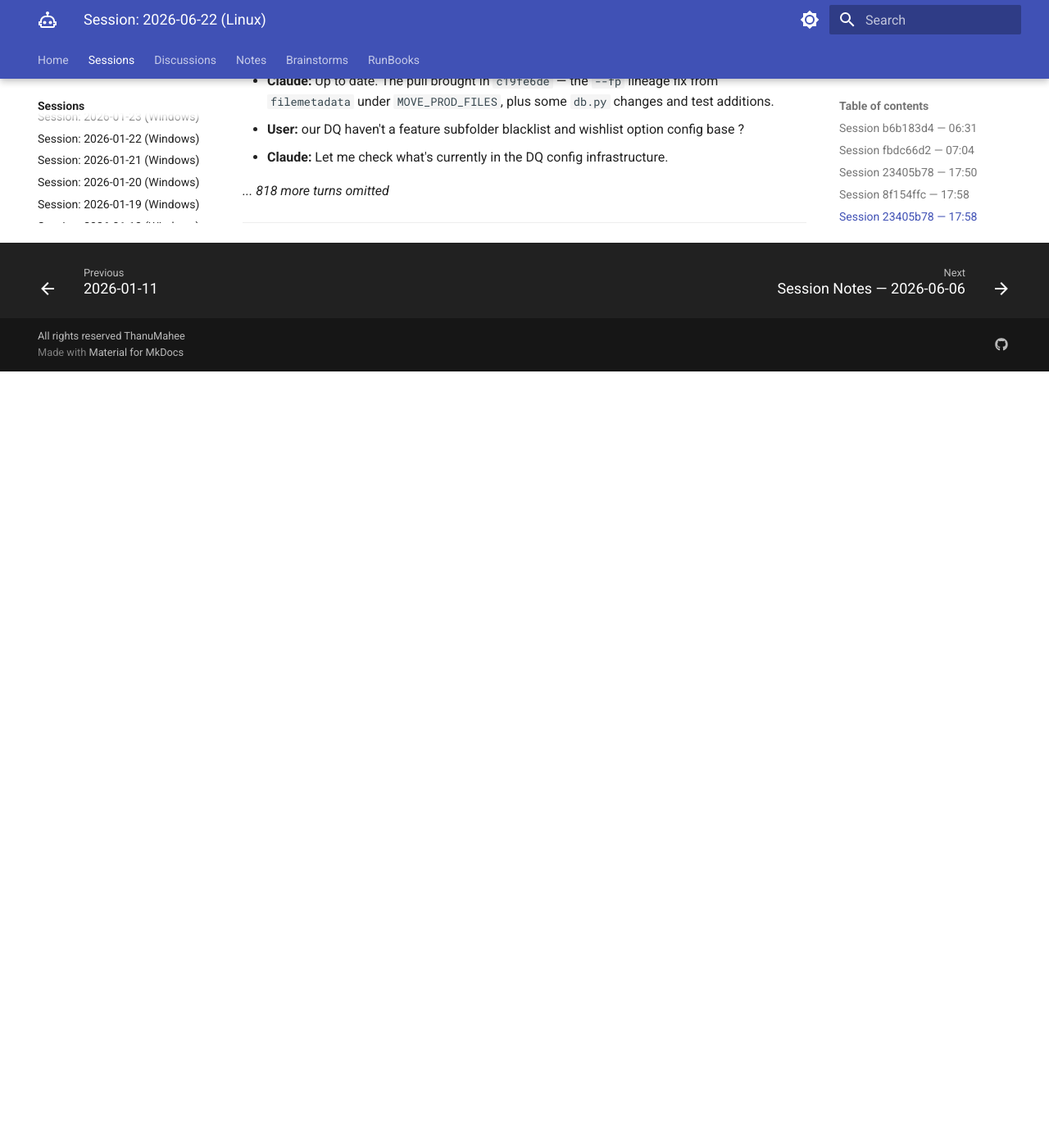
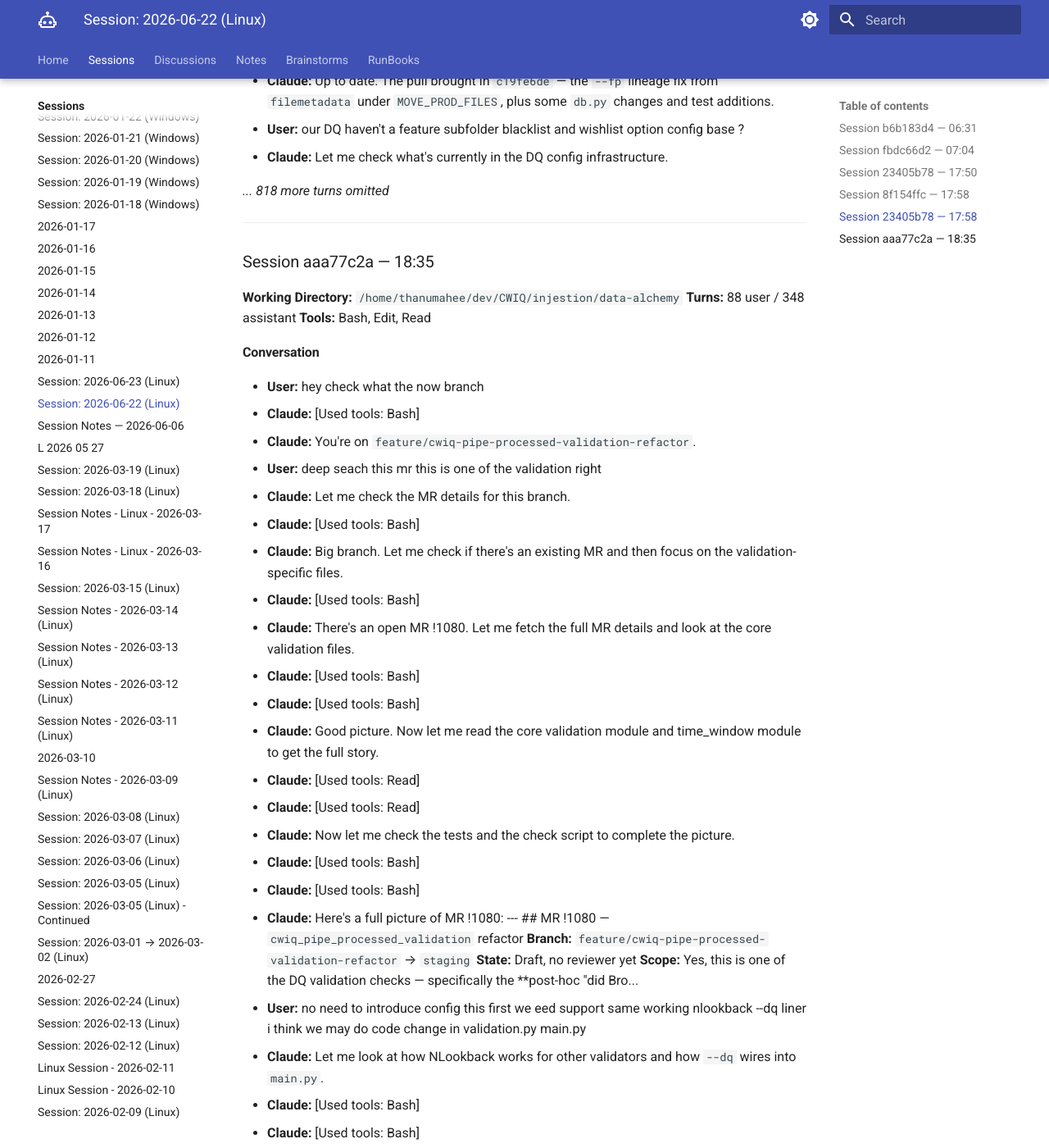
Before and after one commit to ThanuMahee12/AgentContext, an MkDocs documentation site: the page built from docs/sessions/claude/l-2026-06-22.md, in a window 1280 px wide and 1400 px high, scrolled down 5150 px. Shown: the whole window at 82% size. Built offline with MkDocs 1.6.1 and Material for MkDocs 9.7.7, drawn with Linux system fonts in a browser that asks for light colours; before the commit the page ends 5603 px from its top, so only the background shows below that; some of the changed text lies outside the part shown.

Commit message:
session: 2026-06-23 13:00 UTC — 2 session(s) (auto-sync)

```diff
--- a/docs/sessions/claude/l-2026-06-22.md
+++ b/docs/sessions/claude/l-2026-06-22.md
@@ -128,3 +128,54 @@
 *... 818 more turns omitted*
 
 ---
+
+### Session aaa77c2a — 18:35
+**Working Directory:** `/home/thanumahee/dev/CWIQ/injestion/data-alchemy`
+**Turns:** 88 user / 348 assistant
+**Tools:** Bash, Edit, Read
+
+#### Conversation
+- **User:** hey check what the now branch
+- **Claude:** [Used tools: Bash]
+- **Claude:** You're on `feature/cwiq-pipe-processed-validation-refactor`.
+- **User:** deep seach this mr this is one of the validation right
+- **Claude:** Let me check the MR details for this branch.
+- **Claude:** [Used tools: Bash]
+- **Claude:** Big branch. Let me check if there's an existing MR and then focus on the validation-specific files.
+- **Claude:** [Used tools: Bash]
+- **Claude:** There's an open MR !1080. Let me fetch the full MR details and look at the core validation files.
+- **Claude:** [Used tools: Bash]
+- **Claude:** [Used tools: Bash]
+- **Claude:** Good picture. Now let me read the core validation module and time_window module to get the full story.
+- **Claude:** [Used tools: Read]
+- **Claude:** [Used tools: Read]
+- **Claude:** Now let me check the tests and the check script to complete the picture.
+- **Claude:** [Used tools: Bash]
+- **Claude:** [Used tools: Bash]
+- **Claude:** Here's a full picture of MR !1080:  ---  ## MR !1080 — `cwiq_pipe_processed_validation` refactor  **Branch:** `feature/cwiq-pipe-processed-validation-refactor` → `staging` **State:** Draft, no reviewer yet **Scope:** Yes, this is one of the DQ validation checks — specifically the **post-hoc "did Bro...
+- **User:** no need to introduce config this first we eed support same working nlookback  --dq liner  i think we may do code change in validation.py main.py
+- **Claude:** Let me look at how NLookback works for other validators and how `--dq` wires into `main.py`.
+- **Claude:** [Used tools: Bash]
+- **Claude:** [Used tools: Bash]
+- **Claude:** [Used tools: Bash]
+- **Claude:** [Used tools: Bash]
+- **Claude:** [Used tools: Read]
+- **Claude:** [Used tools: Bash]
+- **Claude:** [Used tools: Read]
+- **Claude:** Clear picture. The pattern is: - `validation_quality.py` owns all DQ validators — each gets a `run_X` flag from `validation_filter`, then a block that calls its runner - `main.py` just needs `"processed"` added to `valid_dq_filters` and the help string  Two files to change. Let me make them now.
+- **Claude:** [Used tools: Read]
+- **Claude:** [Used tools: Edit]
+- **User:** [Request interrupted by user for tool use]
+- **User:** no this mean liner
+- **Claude:** Got it — you mean running it inline in the **watch cycle**, not via `--dq`. Let me see how DQ runs inline each cycle.
+- **Claude:** [Used tools: Bash]
+- **Claude:** [Used tools: Read]
+- **Claude:** Got it — same as NLookback: runs in-cycle via `run_data_quality_validation`, responds to `--dq` filter. Two changes: add the block in `validation_quality.py` and add `"processed"` to `valid_dq_filters` + help in `main.py`.
+- **Claude:** [Used tools: Edit]
+- **Claude:** Now add the `run_processed` flag and the block inside `run_data_quality_validation`:
+- **Claude:** [Used tools: Edit]
+- **User:** [Request interrupted by user for tool use]
+
+*... 396 more turns omitted*
+
+---
```
Also changed, not shown: docs/sessions/claude/l-2026-06-23.md (added, +185 -0 lines).
